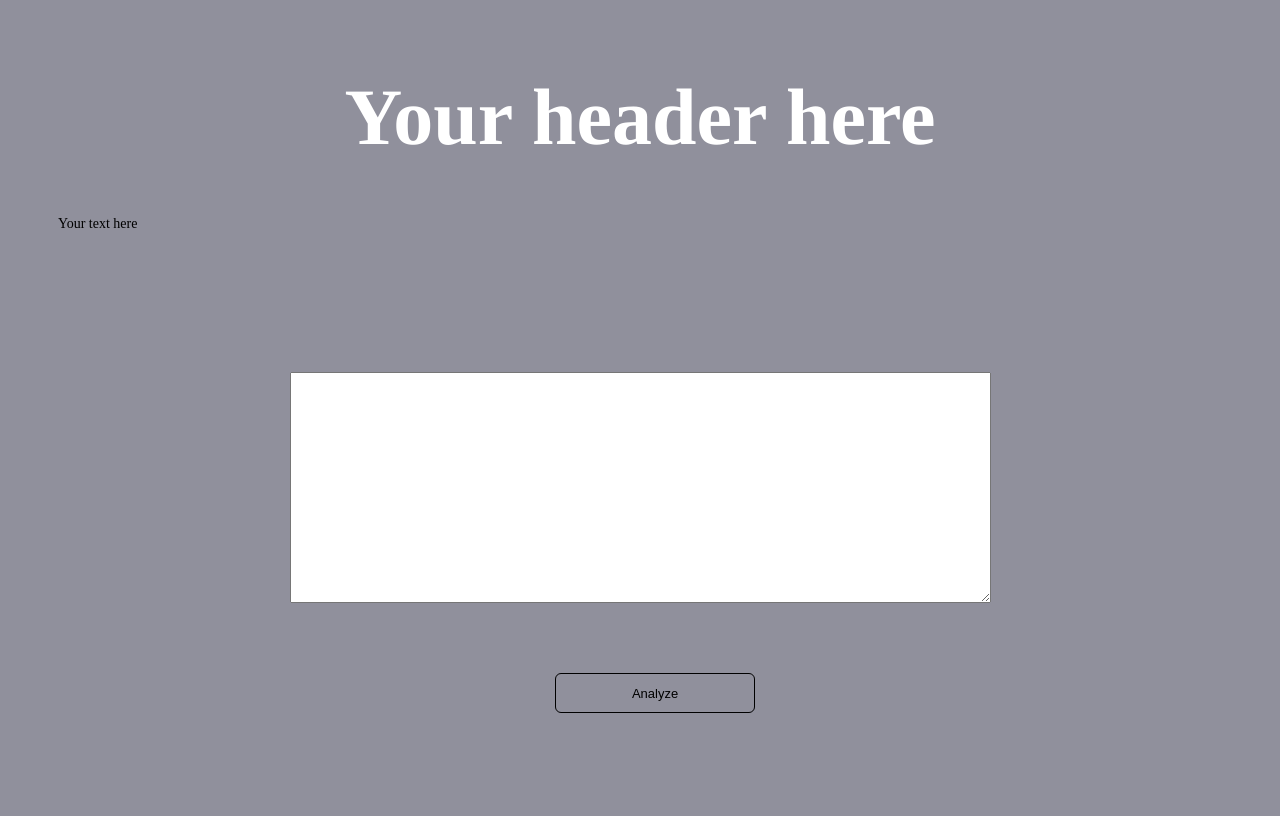
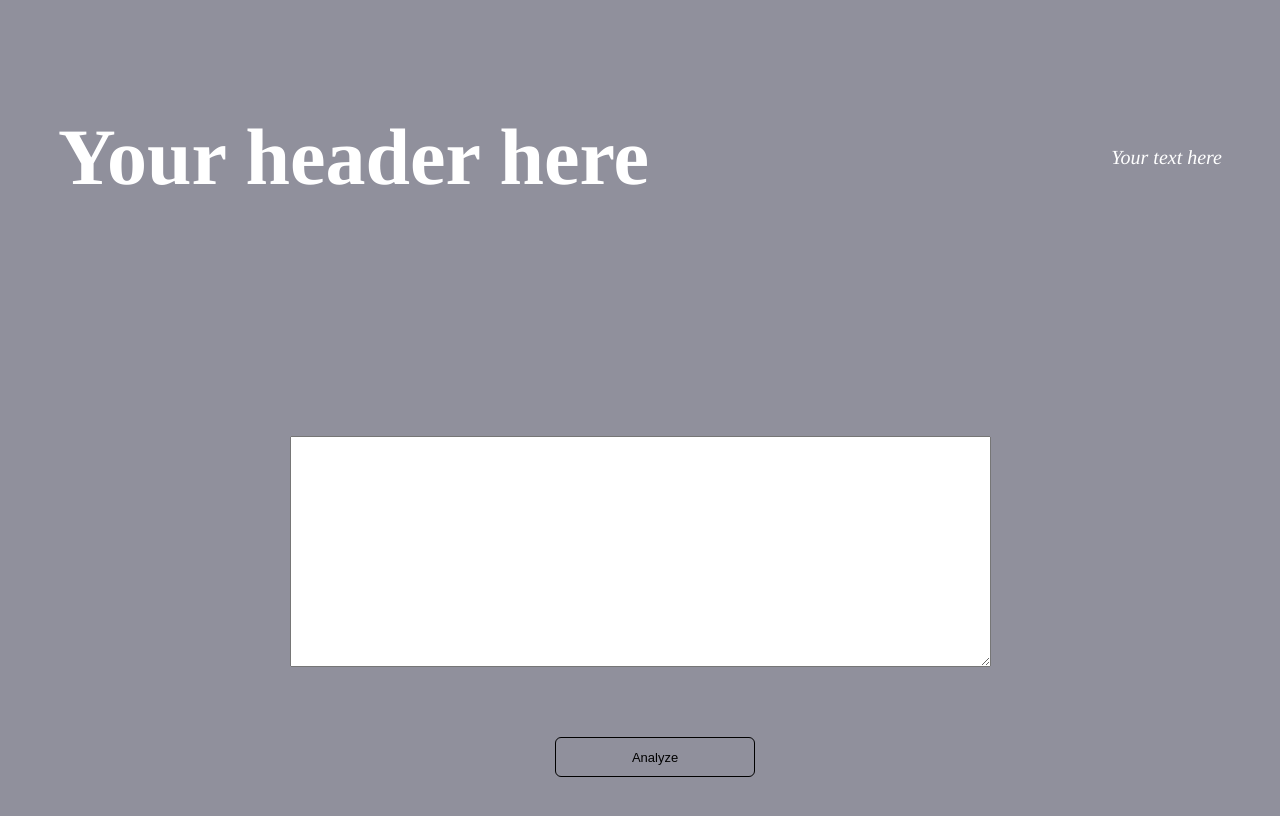
Before and after one commit to rodtheo/NLP_Render_App, a plain HTML site: page app/view/index.html in a window 1280 px wide. Drawn offline with Linux system fonts and the light colour scheme.

Commit message:
Update index.html

```diff
--- a/app/view/index.html
+++ b/app/view/index.html
@@ -8,14 +8,18 @@
 <body>
 <div>
   <div class='center'>
-  <div class='title'><h1>Your header here</h1></div>
-    <p class='description'>
-      Your text here
-    </p>
+    <div class='description'>
+      <div class='title'><h1>Your header here</h1></div>
+      <p class='text'>
+        Your text here
+       </p>
+  </div>
     <div class='content'>
+      <div class='subcontent'>
       <textarea id="content-upload" cols="85" rows="15"></textarea>
       <div class='analyze'>
         <button id='analyze-button' class='analyze-button' type='button' onclick='analyze()'>Analyze</button>
+      </div>
       </div>
       <div class='result-label'>
         <label id='result-label'></label>
```
